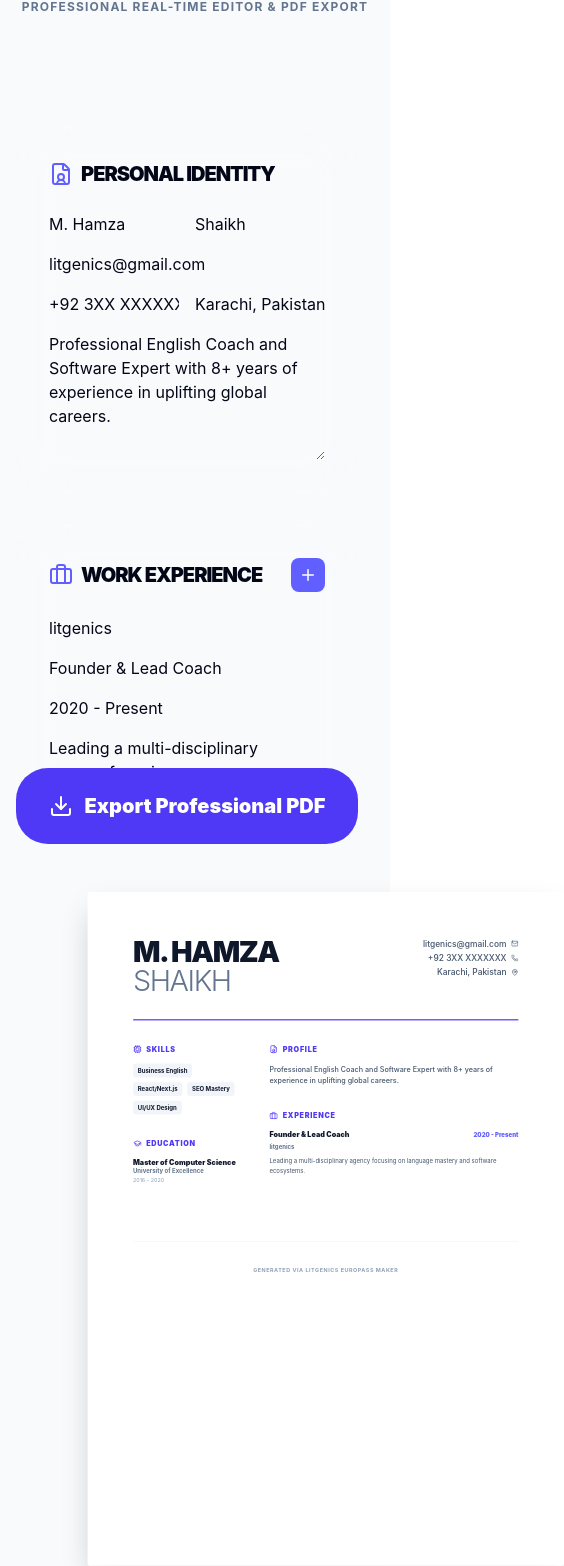
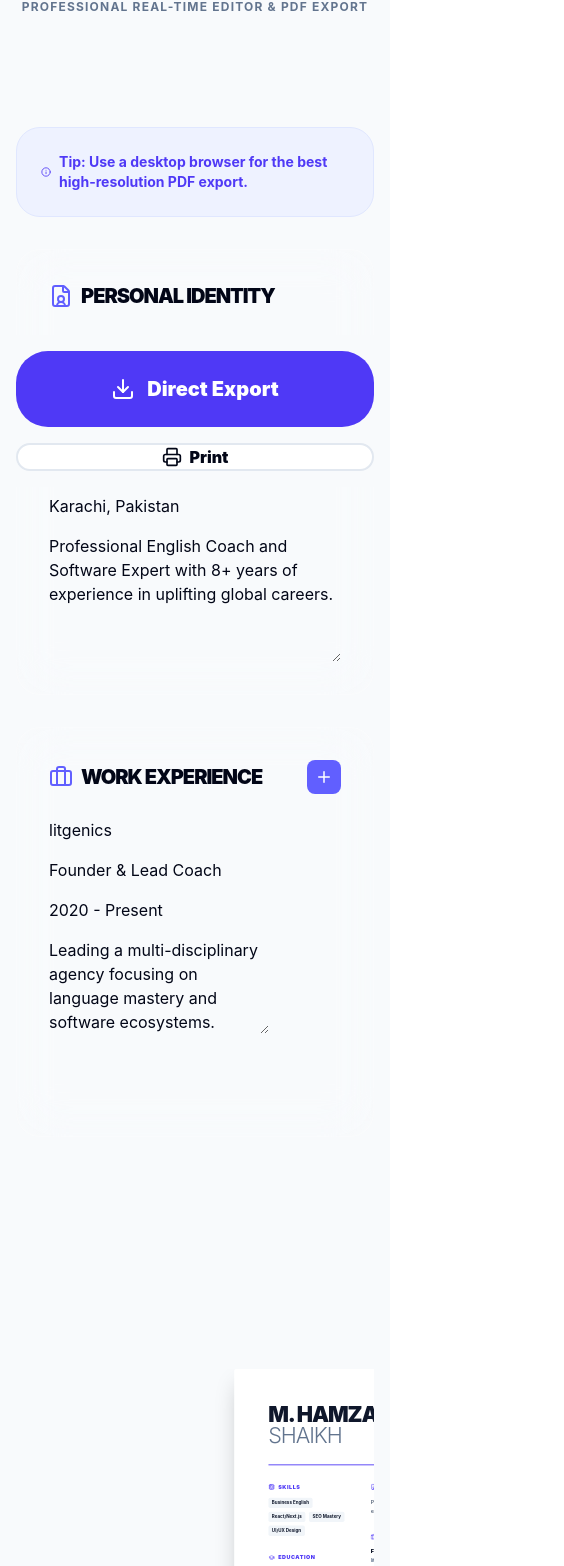
Before and after one commit to litgenics/portfolio, a Next.js app: page /portfolio/tools/europass-cv-maker in a window 390 px wide. Shown: the part 357-1923 px from the top of the page, 564 px wide, since content can reach past the window. Built offline with nearby package versions, Linux system fonts and the light colour scheme.

Commit message:
Fix: Ultimate resolution for CV PDF export using Off-Screen Rendering and Print fallback

```diff
--- a/src/components/EuropassMaker.tsx
+++ b/src/components/EuropassMaker.tsx
@@ -5,7 +5,7 @@ import { motion, AnimatePresence } from "framer-motion";
 import {
   FileUser, Download, Plus, Trash2,
   Mail, Phone, MapPin, Briefcase,
-  GraduationCap, Languages, Cpu, Info, Loader2
+  GraduationCap, Languages, Cpu, Info, Loader2, Printer
 } from "lucide-react";
 import html2canvas from "html2canvas";
 import jsPDF from "jspdf";
@@ -31,39 +31,50 @@ const EuropassMaker = () => {
   const cvRef = useRef<HTMLDivElement>(null);
 
   const downloadPDF = async () => {
-    if (!cvRef.current) return;
+    const element = cvRef.current;
+    if (!element) return;
+
     try {
       setIsExporting(true);
 
-      // Wait for images and fonts to load
-      await new Promise(resolve => setTimeout(resolve, 500));
+      // Optimization: Force the element to be visible and at 1:1 scale for the capture
+      const originalStyle = element.style.cssText;
+      element.style.position = 'fixed';
+      element.style.left = '0';
+      element.style.top = '0';
+      element.style.zIndex = '-9999';
+      element.style.display = 'block';
+      element.style.transform = 'none';
 
-      const canvas = await html2canvas(cvRef.current, {
+      const canvas = await html2canvas(element, {
         scale: 2,
         useCORS: true,
+        logging: false,
         allowTaint: true,
         backgroundColor: "#ffffff",
-        logging: false,
-        onclone: (clonedDoc) => {
-          // Ensure the element is visible in the clone for html2canvas
-          const el = clonedDoc.getElementById('cv-preview-container');
-          if (el) el.style.display = 'block';
-        }
+        windowWidth: 794, // A4 width in pixels at 96 DPI
       });
 
-      const imgData = canvas.toDataURL("image/png");
+      // Restore original styling
+      element.style.cssText = originalStyle;
+
+      const imgData = canvas.toDataURL("image/jpeg", 1.0);
       const pdf = new jsPDF("p", "mm", "a4");
       const pdfWidth = pdf.internal.pageSize.getWidth();
       const pdfHeight = (canvas.height * pdfWidth) / canvas.width;
 
-      pdf.addImage(imgData, "PNG", 0, 0, pdfWidth, pdfHeight);
-      pdf.save(`Europass_CV_${data.firstName}_${data.lastName}.pdf`);
+      pdf.addImage(imgData, "JPEG", 0, 0, pdfWidth, pdfHeight);
+      pdf.save(`CV_${data.firstName}_${data.lastName}.pdf`);
     } catch (error) {
-      console.error("PDF Export failed:", error);
-      alert("Failed to export PDF. Please try again or use a desktop browser.");
+      console.error("Capture Error:", error);
+      alert("Mobile Export issue detected. If it fails, please use the 'Print to PDF' option or a desktop browser.");
     } finally {
       setIsExporting(false);
     }
+  };
+
+  const handlePrint = () => {
+    window.print();
   };
 
   const addExp = () => setData({...data, experience: [...data.experience, { company: "", position: "", duration: "", desc: "" }]});
@@ -74,18 +85,24 @@ const EuropassMaker = () => {
       <div className="grid grid-cols-1 lg:grid-cols-2 gap-12 items-start">
 
         {/* Editor Side */}
-        <div className="space-y-8 h-[85vh] overflow-y-auto pr-4 custom-scrollbar">
+        <div className="space-y-8 h-auto lg:h-[85vh] lg:overflow-y-auto lg:pr-4 custom-scrollbar">
+          <div className="bg-indigo-50 dark:bg-indigo-900/10 p-6 rounded-3xl mb-8 border border-indigo-100 dark:border-indigo-500/20">
+            <p className="text-sm font-bold text-indigo-600 dark:text-indigo-400 flex items-center gap-2">
+              <Info size={16} /> Tip: Use a desktop browser for the best high-resolution PDF export.
+            </p>
+          </div>
+
           <section className="glass rounded-3xl p-8 border-white/20">
             <h3 className="text-xl font-black mb-6 flex items-center gap-2 uppercase tracking-tighter">
               <FileUser className="text-indigo-500" /> Personal Identity
             </h3>
-            <div className="grid grid-cols-2 gap-4">
+            <div className="grid grid-cols-1 md:grid-cols-2 gap-4">
               <input placeholder="First Name" className="glass-input" value={data.firstName} onChange={(e) => setData({...data, firstName: e.target.value})} />
               <input placeholder="Last Name" className="glass-input" value={data.lastName} onChange={(e) => setData({...data, lastName: e.target.value})} />
-              <input placeholder="Email" className="glass-input col-span-2" value={data.email} onChange={(e) => setData({...data, email: e.target.value})} />
+              <input placeholder="Email" className="glass-input md:col-span-2" value={data.email} onChange={(e) => setData({...data, email: e.target.value})} />
               <input placeholder="Phone" className="glass-input" value={data.phone} onChange={(e) => setData({...data, phone: e.target.value})} />
               <input placeholder="Address" className="glass-input" value={data.address} onChange={(e) => setData({...data, address: e.target.value})} />
-              <textarea placeholder="Professional Summary" className="glass-input col-span-2 h-32" value={data.summary} onChange={(e) => setData({...data, summary: e.target.value})} />
+              <textarea placeholder="Professional Summary" className="glass-input md:col-span-2 h-32" value={data.summary} onChange={(e) => setData({...data, summary: e.target.value})} />
             </div>
           </section>
 
@@ -114,22 +131,30 @@ const EuropassMaker = () => {
             ))}
           </section>
 
+          <div className="flex flex-col sm:flex-row gap-4 sticky bottom-0 z-10 bg-slate-50 dark:bg-[#020617] py-4">
             <button
               onClick={downloadPDF}
               disabled={isExporting}
-            className="w-full bg-indigo-600 text-white py-6 rounded-[2rem] font-black text-xl flex items-center justify-center gap-3 hover:bg-indigo-700 hover:shadow-2xl hover:shadow-indigo-500/40 transition-all sticky bottom-0 z-10 disabled:opacity-70"
+              className="flex-1 bg-indigo-600 text-white py-6 rounded-[2rem] font-black text-xl flex items-center justify-center gap-3 hover:bg-indigo-700 hover:shadow-2xl hover:shadow-indigo-500/40 transition-all disabled:opacity-70"
             >
               {isExporting ? <Loader2 className="animate-spin" /> : <Download size={24} />}
-            {isExporting ? "Processing CV..." : "Export Professional PDF"}
+              {isExporting ? "Building PDF..." : "Direct Export"}
             </button>
+            <button
+              onClick={handlePrint}
+              className="px-8 bg-white dark:bg-slate-800 border-2 border-slate-200 dark:border-slate-700 rounded-[2rem] font-black flex items-center justify-center gap-2 hover:border-indigo-500 transition-all"
+            >
+              <Printer size={20} />
+              Print
+            </button>
+          </div>
         </div>
 
         {/* Preview Side */}
-        <div className="sticky top-32 scale-[0.6] md:scale-[0.8] lg:scale-[0.85] origin-top transform transition-all">
+        <div className="relative w-full overflow-x-auto lg:overflow-visible pb-20">
           <div
             ref={cvRef}
-            id="cv-preview-container"
-            className="w-[210mm] min-h-[297mm] bg-white text-slate-900 p-[20mm] shadow-2xl mx-auto rounded-sm overflow-hidden"
+            className="w-[210mm] min-h-[297mm] bg-white text-slate-900 p-[20mm] shadow-2xl mx-auto rounded-sm origin-top transform scale-[0.45] sm:scale-[0.6] md:scale-[0.8] lg:scale-[1.0]"
             style={{ fontFamily: "'Inter', sans-serif" }}
           >
             <div className="flex justify-between items-start border-b-2 border-indigo-600 pb-10 mb-10">
@@ -196,15 +221,21 @@ const EuropassMaker = () => {
         .glass-input {
           @apply w-full bg-white/5 border border-white/10 rounded-xl px-4 py-3 focus:outline-none focus:ring-2 focus:ring-indigo-500 font-medium transition-all text-slate-900 dark:text-white;
         }
-        .custom-scrollbar::-webkit-scrollbar {
-          width: 4px;
+        @media print {
+          nav, button, .glass, .bg-indigo-50, footer { display: none !important; }
+          body { background: white !important; }
+          #cv-preview-container {
+            position: absolute !important;
+            top: 0 !important;
+            left: 0 !important;
+            transform: scale(1) !important;
+            box-shadow: none !important;
+            width: 100% !important;
           }
-        .custom-scrollbar::-webkit-scrollbar-track {
-          @apply bg-transparent;
         }
-        .custom-scrollbar::-webkit-scrollbar-thumb {
-          @apply bg-indigo-500/20 rounded-full;
-        }
+        .custom-scrollbar::-webkit-scrollbar { width: 4px; }
+        .custom-scrollbar::-webkit-scrollbar-track { @apply bg-transparent; }
+        .custom-scrollbar::-webkit-scrollbar-thumb { @apply bg-indigo-500/20 rounded-full; }
       `}</style>
     </div>
   );
```
Lines whose indentation alone changed are shown as unchanged.
